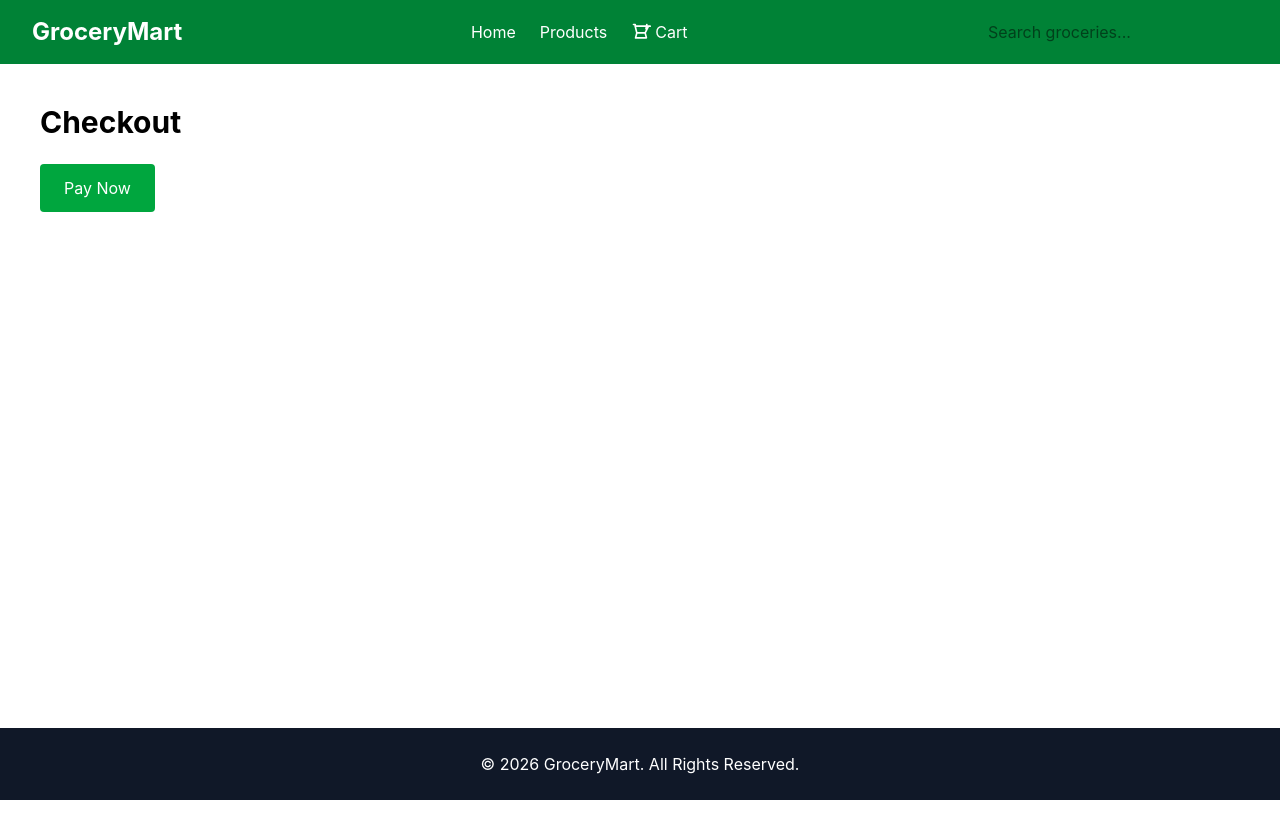
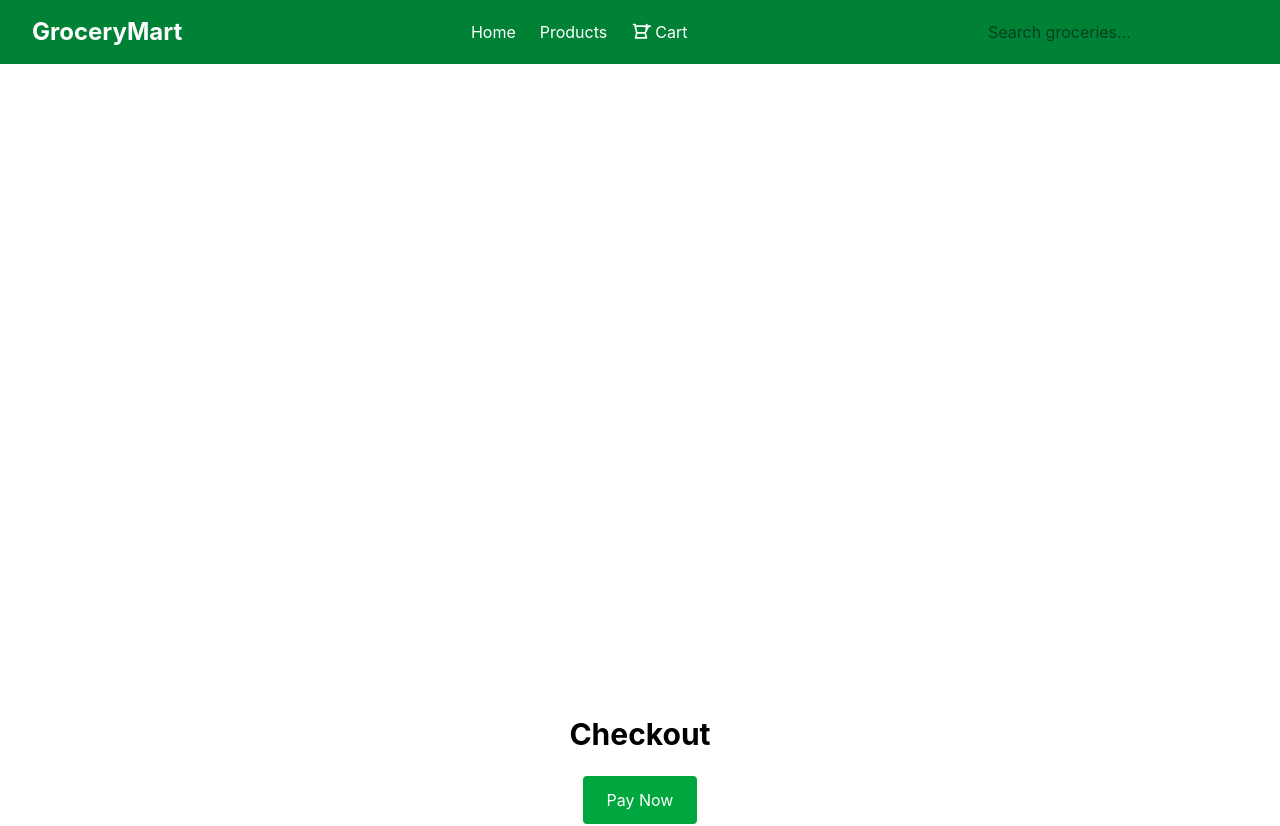
Before and after one commit to Elvis24-tech/GroceryMart, a React (Vite) app: page /checkout in a window 1280 px wide. Shown: the top 826 px of the page. Before the commit the page ends 800 px from the top, so only its background shows below. Built offline with nearby package versions, Linux system fonts and the light colour scheme.

Commit message:
added checkout to cart page

```diff
--- a/src/pages/Cart.jsx
+++ b/src/pages/Cart.jsx
@@ -1,14 +1,16 @@
 import { useContext } from "react";
+import { useNavigate } from "react-router-dom";
 import { CartContext } from "../context/CartContext";
 
 const Cart = () => {
   const { cart, removeFromCart } = useContext(CartContext);
+  const navigate = useNavigate();
 
   const total = cart.reduce((sum, item) => sum + item.price * item.quantity, 0);
 
   if (cart.length === 0) {
     return (
-      <div className="p-10">
+      <div className="p-10 text-center">
         <h1 className="text-3xl font-bold mb-6 text-green-700">
           Your Cart
         </h1>
@@ -18,21 +20,23 @@ const Cart = () => {
   }
 
   return (
-    <div className="p-10 max-w-4xl mx-auto">
-      <h1 className="text-3xl font-bold mb-6 text-green-700">
-        Your Cart
-      </h1>
+    <div className="p-10 max-w-4xl mx-auto flex flex-col gap-6">
+      <h1 className="text-3xl font-bold mb-6 text-green-700">Your Cart</h1>
 
       {cart.map(item => (
         <div
           key={item.id}
-          className="flex justify-between items-center bg-white p-4 rounded shadow mb-4"
+          className="flex justify-between items-center bg-white p-4 rounded shadow"
         >
           <div className="flex items-center gap-4">
-            <img src={item.image} alt={item.name} className="h-20 w-20 object-cover rounded" />
+            <img
+              src={item.image}
+              alt={item.name}
+              className="h-20 w-20 object-cover rounded"
+            />
             <div>
               <h2 className="font-bold">{item.name}</h2>
-              <p>KES {item.price} x {item.quantity}</p>
+              <p>KES {item.price} x {item.quantity} = KES {item.price * item.quantity}</p>
             </div>
           </div>
           <button
@@ -44,7 +48,18 @@ const Cart = () => {
         </div>
       ))}
 
-      <h2 className="text-xl font-bold mt-4">Total: KES {total}</h2>
+      <h2 className="text-xl font-bold mt-4 text-right">
+        Total: KES {total}
+      </h2>
+
+      <div className="text-right">
+        <button
+          onClick={() => navigate("/checkout")}
+          className="bg-green-600 text-white px-6 py-3 rounded-lg hover:bg-green-700 transition"
+        >
+          Proceed to Checkout
+        </button>
+      </div>
     </div>
   );
 };
--- a/src/pages/Checkout.jsx
+++ b/src/pages/Checkout.jsx
@@ -1,15 +1,13 @@
 const Checkout = () => {
     return (
-      <div className="p-10">
+      <div className="flex flex-col justify-end min-h-screen p-10">
+        <div className="max-w-2xl w-full mx-auto text-center">
+          <h1 className="text-3xl font-bold mb-6">Checkout</h1>
 
-        <h1 className="text-3xl font-bold mb-6">
-          Checkout
-        </h1>
-
-        <button className="bg-green-600 text-white px-6 py-3 rounded">
-          Pay Now
-        </button>
-
+          <button className="bg-green-600 text-white px-6 py-3 rounded hover:bg-green-700 transition">
+            Pay Now
+          </button>
+        </div>
       </div>
     );
   };
```
